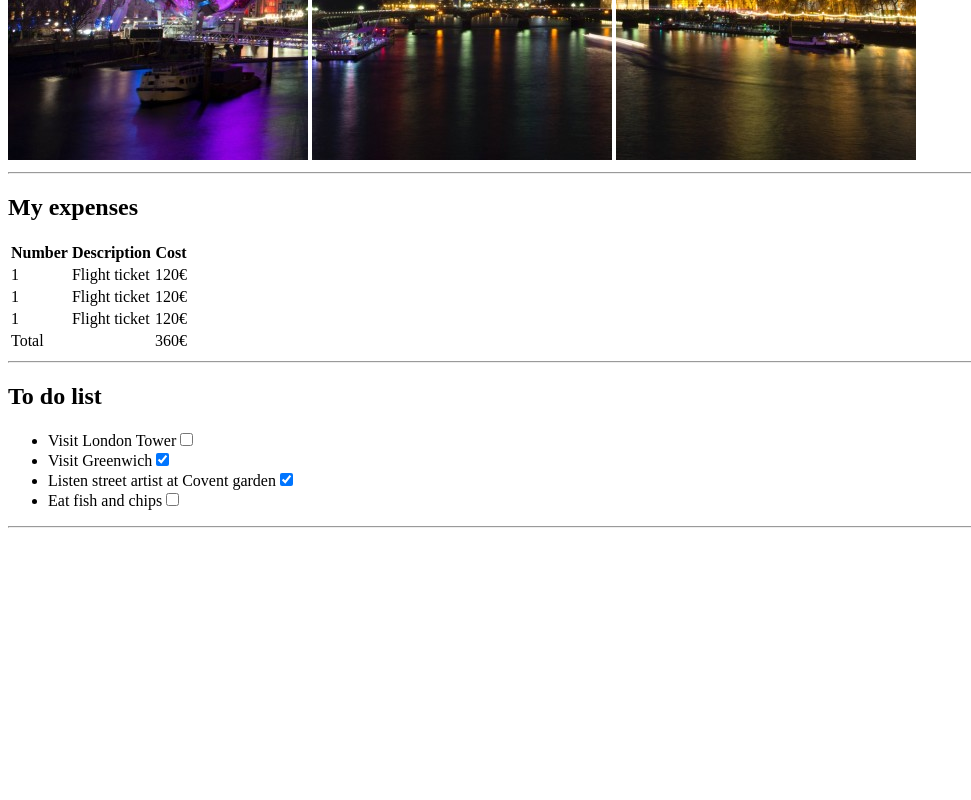
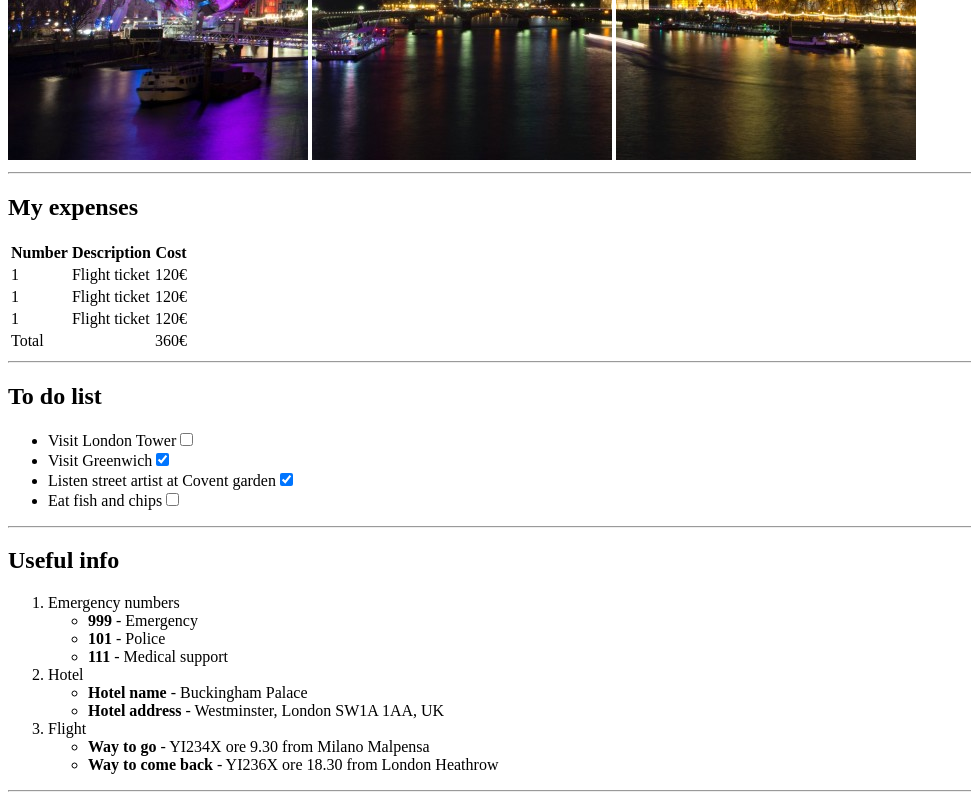
Before and after one commit to dav-montesano/html-london-trip, a plain HTML site: page index.html in a window 1280 px wide. Shown: the part 520-1320 px from the top of the page, without its empty margins (0-971 px from the left). Before the commit the page ends 1056 px from the top, so only its background shows below. Drawn offline with Linux system fonts and the light colour scheme.

Commit message:
feat: div useful info created

```diff
--- a/index.html
+++ b/index.html
@@ -43,9 +43,9 @@
                 <td>360€</td>
             </tr>
         </table>
-        <hr>
      </div>
-     <!-- div to do list -->
+    <hr>
+    <!-- div to do list -->
       <div>
         <h2>To do list</h2>
         <ul>
@@ -55,6 +55,34 @@
             <li>Eat fish and chips<input type="checkbox"></li>
         </ul>
       </div>
-      <hr>
+    <hr>
+    <!-- div useful info -->
+      <div>
+        <h2>Useful info</h2>
+        <ol>
+            <li>Emergency numbers
+                <ul>
+                    <li><strong>999</strong> - Emergency</li>
+                    <li><strong>101</strong> - Police</li>
+                    <li><strong>111</strong> - Medical support</li>
+                </ul>
+            </li>
+            <li>Hotel
+                <ul>
+                    <li><strong>Hotel name</strong> - Buckingham Palace</li>
+                    <li><strong>Hotel address</strong> - Westminster, London SW1A 1AA, UK</li>
+                </ul>
+            </li>
+            <li>Flight
+                <ul>
+                    <li><strong>Way to go</strong> - YI234X ore 9.30 from Milano Malpensa</li>
+                    <li><strong>Way to come back</strong> - YI236X ore 18.30 from London Heathrow</li>
+                </ul>
+            </li>
+        </ol>
+      </div>
+    <hr>
+
+
 </body>
 </html>
```
